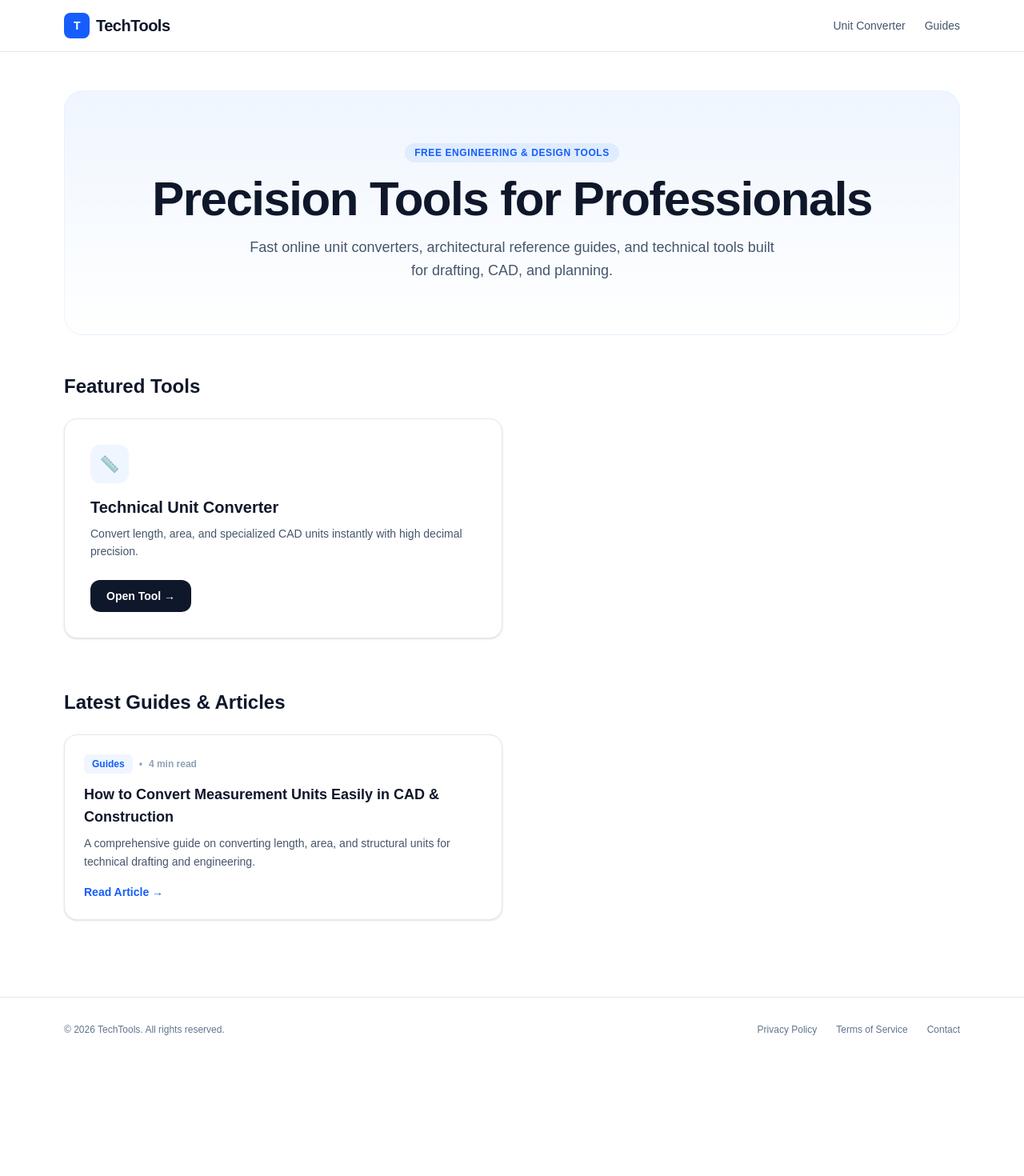
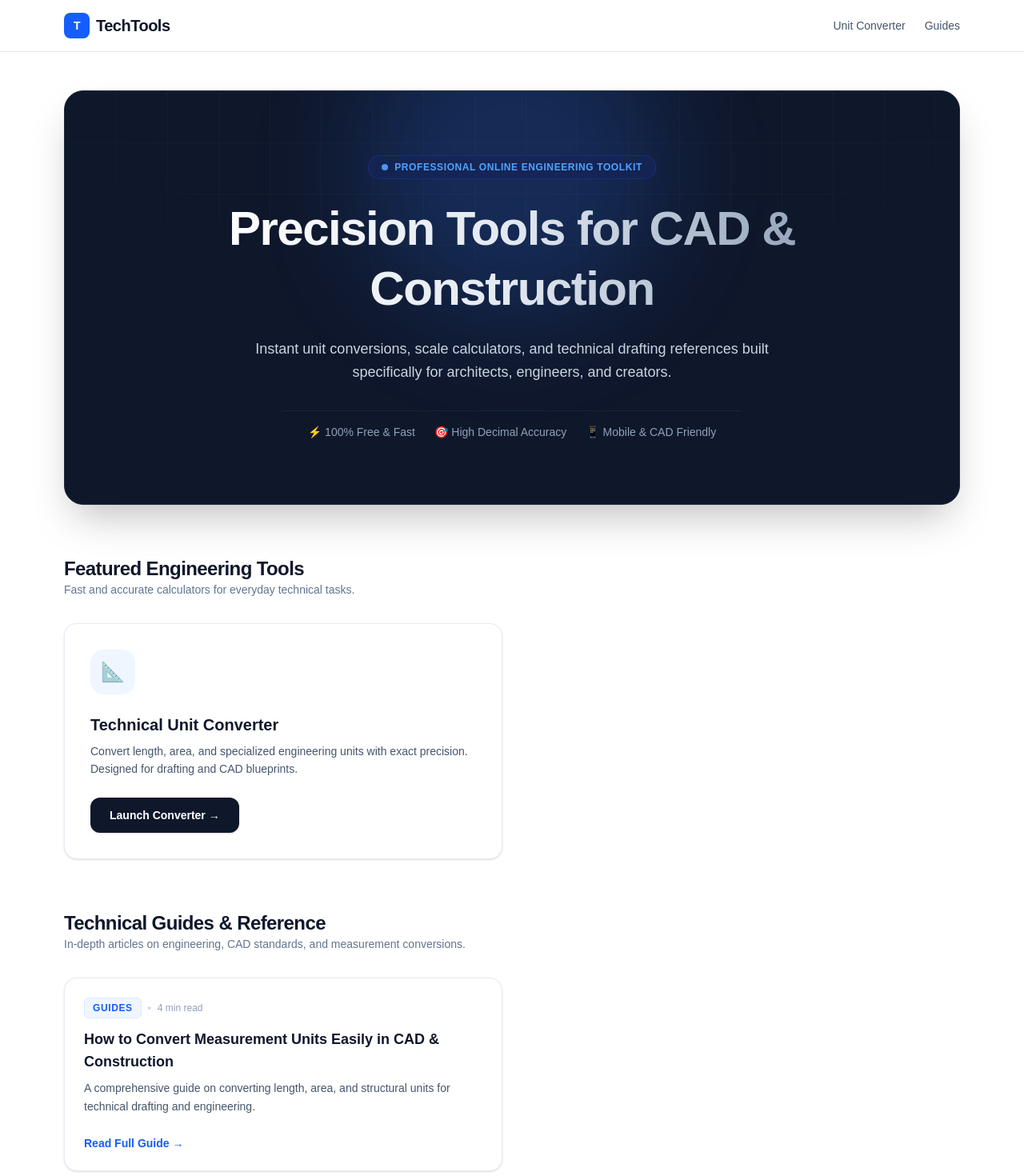
Before and after one commit to serdarozden/my-tools-site, a Next.js app: page / in a window 1280 px wide. Shown: the top 1470 px of the page at 80% size. Before the commit the page ends 1327 px from the top, so only its background shows below. Built offline with nearby package versions, Linux system fonts and the light colour scheme.

Commit message:
hero section redesign

```diff
--- a/src/app/page.js
+++ b/src/app/page.js
@@ -3,67 +3,105 @@ import { articles } from '@/data/articles';
 
 export default function HomePage() {
   return (
-    <main className="max-w-6xl mx-auto px-4 py-12">
-      {/* Hero Section */}
-      <section className="text-center py-16 px-6 bg-gradient-to-b from-blue-50 to-transparent rounded-3xl mb-12 border border-blue-100/50">
-        <span className="text-xs font-semibold uppercase tracking-wider text-blue-600 bg-blue-100/80 px-3 py-1 rounded-full mb-4 inline-block">
-          Free Engineering & Design Tools
-        </span>
-        <h1 className="text-4xl sm:text-6xl font-extrabold text-slate-900 mb-4 tracking-tight">
-          Precision Tools for Professionals
+    <main className="max-w-6xl mx-auto px-4 py-8 sm:py-12">
+      {/* Dynamic Hero Section */}
+      <section className="relative overflow-hidden text-center py-20 px-6 bg-slate-900 rounded-3xl mb-16 shadow-2xl text-white border border-slate-800">
+        {/* Glow Effects & Grid Background */}
+        <div className="absolute inset-0 bg-[linear-gradient(to_right,#1e293b_1px,transparent_1px),linear-gradient(to_bottom,#1e293b_1px,transparent_1px)] bg-[size:4rem_4rem] [mask-image:radial-gradient(ellipse_60%_50%_at_50%_0%,#000_70%,transparent_100%)] opacity-40"></div>
+        <div className="absolute -top-24 left-1/2 -translate-x-1/2 w-96 h-96 bg-blue-500/20 rounded-full blur-3xl pointer-events-none"></div>
+
+        <div className="relative z-10 max-w-3xl mx-auto">
+          {/* Badge */}
+          <div className="inline-flex items-center gap-2 text-xs font-semibold uppercase tracking-wider text-blue-400 bg-blue-950/80 border border-blue-800/50 px-4 py-1.5 rounded-full mb-6 backdrop-blur-md">
+            <span className="w-2 h-2 rounded-full bg-blue-400 animate-pulse"></span>
+            Professional Online Engineering Toolkit
+          </div>
+
+          {/* Heading */}
+          <h1 className="text-4xl sm:text-6xl font-black tracking-tight mb-6 leading-tight bg-clip-text text-transparent bg-gradient-to-r from-white via-slate-200 to-slate-400">
+            Precision Tools for CAD & Construction
           </h1>
-        <p className="text-lg text-slate-600 max-w-2xl mx-auto leading-relaxed">
-          Fast online unit converters, architectural reference guides, and technical tools built for drafting, CAD, and planning.
+
+          {/* Subtitle */}
+          <p className="text-base sm:text-lg text-slate-300 max-w-2xl mx-auto leading-relaxed mb-8">
+            Instant unit conversions, scale calculators, and technical drafting references built specifically for architects, engineers, and creators.
           </p>
+
+          {/* Feature Highlights */}
+          <div className="flex flex-wrap items-center justify-center gap-6 text-xs sm:text-sm font-medium text-slate-400 pt-4 border-t border-slate-800/80 max-w-xl mx-auto">
+            <span className="flex items-center gap-2">⚡ 100% Free & Fast</span>
+            <span className="flex items-center gap-2">🎯 High Decimal Accuracy</span>
+            <span className="flex items-center gap-2">📱 Mobile & CAD Friendly</span>
+          </div>
+        </div>
       </section>
 
       {/* Tools Section */}
       <section className="mb-16">
-        <div className="flex items-center justify-between mb-6">
-          <h2 className="text-2xl font-bold text-slate-900">Featured Tools</h2>
+        <div className="flex items-center justify-between mb-8">
+          <div>
+            <h2 className="text-2xl font-black text-slate-900 tracking-tight">Featured Engineering Tools</h2>
+            <p className="text-sm text-slate-500">Fast and accurate calculators for everyday technical tasks.</p>
+          </div>
         </div>
 
         <div className="grid grid-cols-1 md:grid-cols-2 gap-6">
-          <div className="p-8 border border-slate-200 rounded-2xl bg-white shadow-sm hover:shadow-md transition-all group">
-            <div className="w-12 h-12 bg-blue-50 text-blue-600 rounded-xl flex items-center justify-center font-bold text-xl mb-4 group-hover:scale-105 transition-transform">
-              📏
+          {/* Tool Card 1 */}
+          <div className="p-8 border border-slate-200/80 rounded-2xl bg-white shadow-sm hover:shadow-xl hover:-translate-y-1 transition-all duration-300 flex flex-col justify-between group">
+            <div>
+              <div className="w-14 h-14 bg-blue-50 text-blue-600 rounded-2xl flex items-center justify-center font-bold text-2xl mb-6 group-hover:bg-blue-600 group-hover:text-white transition-colors duration-300">
+                📐
               </div>
-            <h3 className="text-xl font-bold text-slate-900 mb-2">Technical Unit Converter</h3>
+              <h3 className="text-xl font-bold text-slate-900 mb-2 group-hover:text-blue-600 transition-colors">
+                Technical Unit Converter
+              </h3>
               <p className="text-slate-600 text-sm mb-6 leading-relaxed">
-              Convert length, area, and specialized CAD units instantly with high decimal precision.
+                Convert length, area, and specialized engineering units with exact precision. Designed for drafting and CAD blueprints.
               </p>
+            </div>
+            <div>
               <Link
                 href="/tools/unit-converter"
-              className="inline-flex items-center gap-2 bg-slate-900 text-white text-sm font-semibold px-5 py-2.5 rounded-xl hover:bg-blue-600 transition-colors"
+                className="inline-flex items-center gap-2 bg-slate-900 text-white text-sm font-semibold px-6 py-3 rounded-xl hover:bg-blue-600 transition-colors duration-200 shadow-sm"
               >
-              Open Tool &rarr;
+                Launch Converter &rarr;
               </Link>
+            </div>
           </div>
         </div>
       </section>
 
-      {/* Articles Section */}
+      {/* Articles & Guides Section */}
       <section>
-        <h2 className="text-2xl font-bold text-slate-900 mb-6">Latest Guides & Articles</h2>
+        <div className="flex items-center justify-between mb-8">
+          <div>
+            <h2 className="text-2xl font-black text-slate-900 tracking-tight">Technical Guides & Reference</h2>
+            <p className="text-sm text-slate-500">In-depth articles on engineering, CAD standards, and measurement conversions.</p>
+          </div>
+        </div>
+
         <div className="grid grid-cols-1 md:grid-cols-2 gap-6">
           {articles.map((article) => (
-            <div key={article.slug} className="p-6 border border-slate-200 rounded-2xl bg-white shadow-sm flex flex-col justify-between">
+            <div
+              key={article.slug}
+              className="p-6 border border-slate-200/80 rounded-2xl bg-white shadow-sm hover:shadow-md transition-all duration-200 flex flex-col justify-between"
+            >
               <div>
-                <div className="flex items-center gap-2 text-xs font-semibold text-blue-600 mb-3">
-                  <span className="bg-blue-50 px-2.5 py-1 rounded-md">{article.category}</span>
-                  <span className="text-slate-400">•</span>
-                  <span className="text-slate-400">{article.readTime}</span>
+                <div className="flex items-center gap-2 text-xs font-bold text-blue-600 mb-3">
+                  <span className="bg-blue-50 border border-blue-100 px-2.5 py-1 rounded-md uppercase tracking-wider">{article.category}</span>
+                  <span className="text-slate-300">•</span>
+                  <span className="text-slate-400 font-normal">{article.readTime}</span>
                 </div>
-                <h3 className="text-lg font-bold text-slate-900 mb-2 hover:text-blue-600 transition">
+                <h3 className="text-lg font-bold text-slate-900 mb-2 hover:text-blue-600 transition-colors">
                   <Link href={`/blog/${article.slug}`}>{article.title}</Link>
                 </h3>
-                <p className="text-slate-600 text-sm mb-4 leading-relaxed line-clamp-2">{article.description}</p>
+                <p className="text-slate-600 text-sm mb-6 leading-relaxed line-clamp-2">{article.description}</p>
               </div>
               <Link
                 href={`/blog/${article.slug}`}
-                className="text-blue-600 text-sm font-semibold hover:underline inline-flex items-center gap-1"
+                className="text-blue-600 text-sm font-bold hover:text-blue-700 inline-flex items-center gap-1 group"
               >
-                Read Article &rarr;
+                Read Full Guide <span className="group-hover:translate-x-1 transition-transform">&rarr;</span>
               </Link>
             </div>
           ))}
```
Lines whose indentation alone changed are shown as unchanged.
